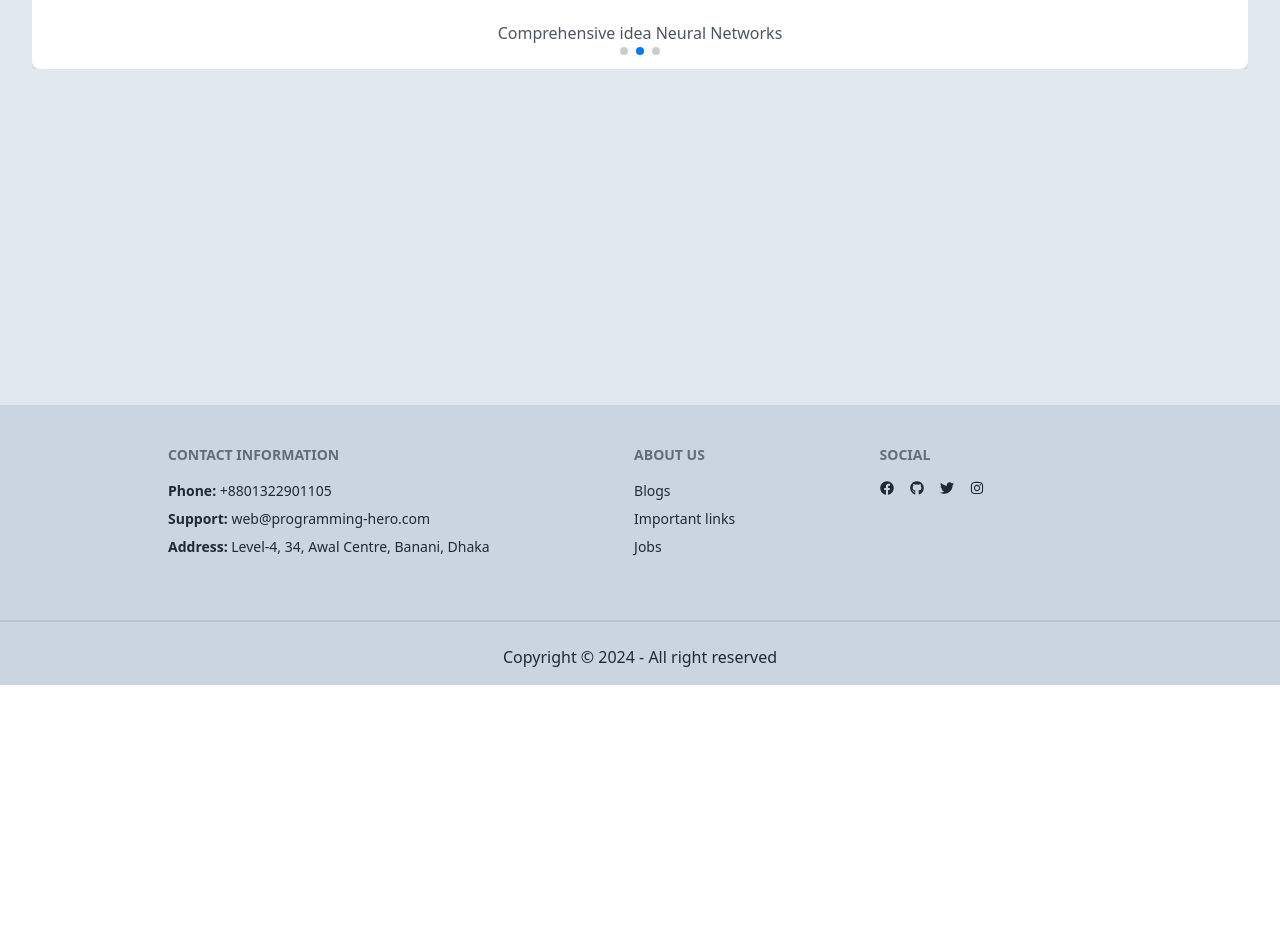
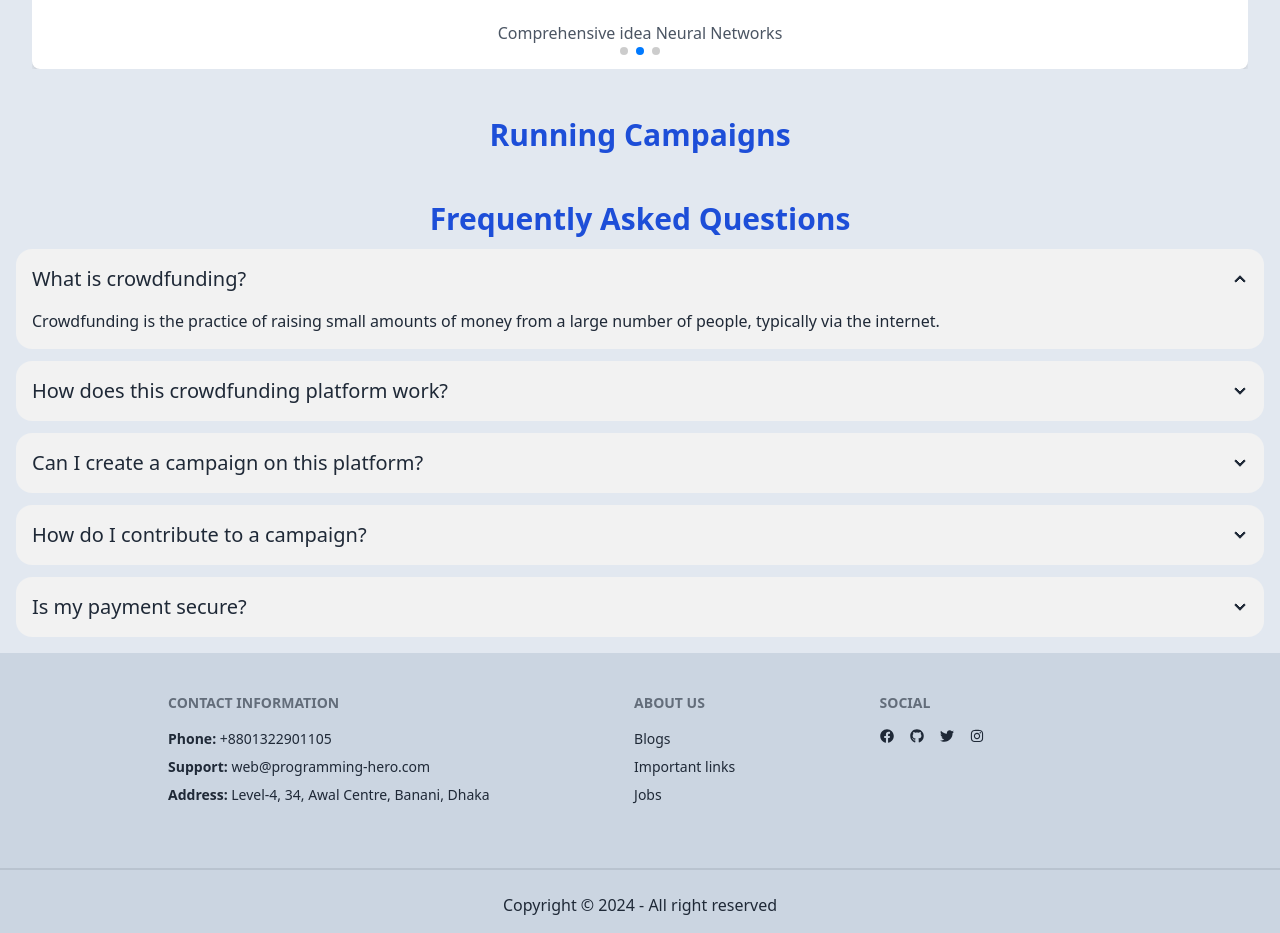
Before and after one commit to sakib-333/crowdcube-client, a React (Vite) app: page / in a window 1280 px wide. Shown: the part 463-1396 px from the top of the page. Before the commit the page ends 1148 px from the top, so only its background shows below. Built offline with nearby package versions, Linux system fonts and the light colour scheme; no server answers.

Commit message:
Add FAQ section.

```diff
--- /dev/null
+++ b/src/components/FAQ.jsx
@@ -0,0 +1,82 @@
+import React from "react";
+
+const FAQ = () => {
+  return (
+    <div className="space-y-3 mt-4 md:mt-8 lg:mt-12">
+      <h1 className="text-xl md:text-2xl lg:text-3xl font-bold text-center text-blue-700">
+        Frequently Asked Questions
+      </h1>
+      <div className="collapse collapse-arrow bg-base-200">
+        <input type="radio" name="my-accordion-2" defaultChecked />
+        <div className="collapse-title text-xl font-medium">
+          What is crowdfunding?
+        </div>
+        <div className="collapse-content">
+          <p>
+            Crowdfunding is the practice of raising small amounts of money from
+            a large number of people, typically via the internet.
+          </p>
+        </div>
+      </div>
+      <div className="collapse collapse-arrow bg-base-200">
+        <input type="radio" name="my-accordion-2" />
+        <div className="collapse-title text-xl font-medium">
+          How does this crowdfunding platform work?
+        </div>
+        <div className="collapse-content">
+          <p>
+            Our platform allows creators to launch campaigns and raise funds for
+            their projects. Supporters (backers) can browse various campaigns
+            and contribute to those they believe in. Campaigns can offer
+            rewards, equity, or simply seek donations, depending on the model
+            chosen by the creator.
+          </p>
+        </div>
+      </div>
+      <div className="collapse collapse-arrow bg-base-200">
+        <input type="radio" name="my-accordion-2" />
+        <div className="collapse-title text-xl font-medium">
+          Can I create a campaign on this platform?
+        </div>
+        <div className="collapse-content">
+          <p>
+            Yes! If you have a project, idea, or cause you want to fund, you can
+            create a campaign by signing up and following the steps to submit
+            your campaign details. Once approved, you can start collecting
+            pledges from backers.
+          </p>
+        </div>
+      </div>
+      <div className="collapse collapse-arrow bg-base-200">
+        <input type="radio" name="my-accordion-2" />
+        <div className="collapse-title text-xl font-medium">
+          How do I contribute to a campaign?
+        </div>
+        <div className="collapse-content">
+          <p>
+            You can browse the available campaigns on our platform, choose one
+            you'd like to support, and contribute directly through a secure
+            payment system. Most platforms accept credit/debit cards, PayPal,
+            and other payment methods.
+          </p>
+        </div>
+      </div>
+      <div className="collapse collapse-arrow bg-base-200">
+        <input type="radio" name="my-accordion-2" />
+        <div className="collapse-title text-xl font-medium">
+          Is my payment secure?
+        </div>
+        <div className="collapse-content">
+          <p>
+            Yes! We use secure payment gateways to process transactions and
+            ensure your financial information is protected. Your contributions
+            are encrypted and handled in compliance with the latest security
+            standards.
+          </p>
+        </div>
+      </div>
+    </div>
+  );
+};
+
+export default FAQ;
--- /dev/null
+++ b/src/components/RunningCampaigns.jsx
@@ -0,0 +1,13 @@
+import React from "react";
+
+const RunningCampaigns = () => {
+  return (
+    <div className="mt-4 md:mt-8 lg:mt-12">
+      <h1 className="text-xl md:text-2xl lg:text-3xl font-bold text-center text-blue-700">
+        Running Campaigns
+      </h1>
+    </div>
+  );
+};
+
+export default RunningCampaigns;
--- a/src/components/Slider.jsx
+++ b/src/components/Slider.jsx
@@ -31,7 +31,7 @@ const Slider = () => {
   return (
     <section>
       <div className="mx-auto px-4">
-        <h2 className="text-xl md:text-3xl lg:text-4xl font-bold text-center text-gray-800 mb-8">
+        <h2 className="text-xl md:text-3xl lg:text-4xl font-bold text-center text-blue-700 mb-8">
           Our Initiatives
         </h2>
         <Swiper
--- a/src/pages/HomePage.jsx
+++ b/src/pages/HomePage.jsx
@@ -1,10 +1,14 @@
 import React from "react";
 import Slider from "../components/Slider";
+import RunningCampaigns from "../components/RunningCampaigns";
+import FAQ from "../components/FAQ";
 
 const HomePage = () => {
   return (
     <div>
       <Slider />
+      <RunningCampaigns />
+      <FAQ />
     </div>
   );
 };
```
